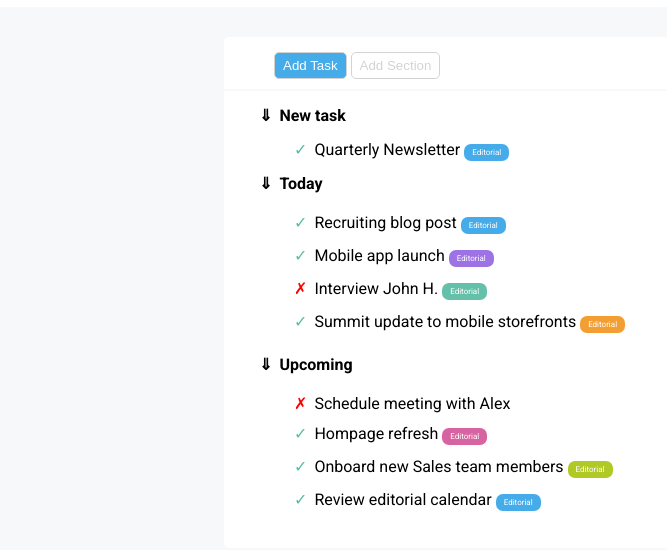
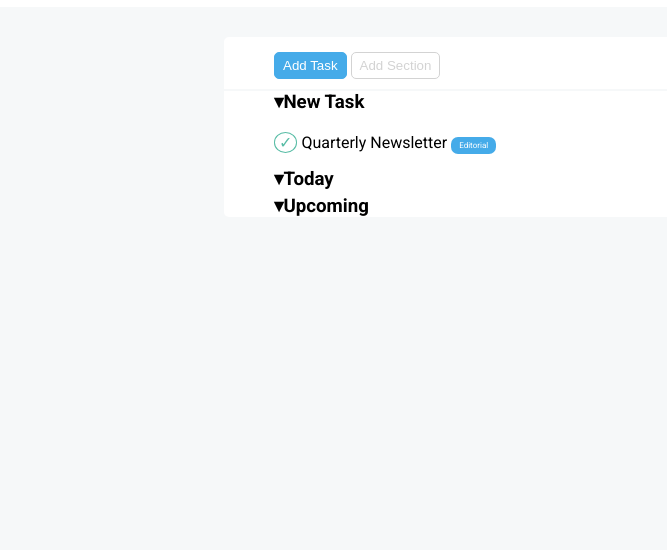
Before and after one commit to AnotherDebug/html-css-toboolist, a plain HTML site: page index.html in a window 1280 px wide. Shown: the part 68-618 px from the top of the page, without its empty margins (0-667 px from the left). Drawn offline with Linux system fonts and the light colour scheme.

Commit message:
aggiornamento correzione

```diff
--- a/assets/css/style.css
+++ b/assets/css/style.css
@@ -3,6 +3,8 @@
     padding: 0;
     box-sizing: border-box;
 }
+
+
 
 body {
     font-family: 'Roboto', sans-serif;
@@ -15,6 +17,21 @@ body {
     margin: auto;
     margin-top: 30px;
     border-radius: 5px;
+}
+
+.label {
+    font-size: 8px;
+    border-radius: 7px;
+    padding: 4px 8px;
+    color: white;
+}
+
+.circle {
+    width: 50px;
+    height: 50px;
+    line-height: 50px;
+    border-radius: 50%;
+    border: 1px solid #57BCA5;
 }
 
 
@@ -56,6 +73,7 @@ section div input {
 #button-blue {
     background-color: #45ABE9;
     color: white;
+    border-color: #45ABE9;
 }
 
 #button-white {
@@ -68,56 +86,51 @@ hr {
 
 /* List */
 
-.title {
-    font-weight: 400;
-    line-height: 30px;
-}
 
 .list {
     list-style: none;
-    padding: 15px 35px;
+    margin-left: 50px;
 }
 
-.label {
-    font-size: 8px;
-    border-radius: 7px;
-    padding: 4px 8px;
-    color: white;
-}
 
-.label.blue {
+
+.label.editorial {
     background-color: #45ABE9;
 }
-.label.purple {
+.label.goals {
     background-color: #9C72E4;
 }
-.label.lightgreen {
+.label.recruiting {
     background-color: #64C0A9;
 }
-.label.orange {
+.label.mobile {
     background-color: #F29E33;
 }
-.label.pink {
+.label.website {
     background-color: #D763A1;
 }
-.label.green {
+.label.seals {
     background-color: #B0C925;
 }
 
 /* arrow list */
-.arrow-down{
-	padding-right:7px;
+.arrow-down::before{
 	color: black;
+    content: "\25BE";
 }
 /* Check list */
-section ul li ol li:before{
+.checked:before{
+    padding: 4px;
 	content: "\2713";
-	padding-right:7px;
 	color: #57BCA5;
 }
-/* cross list */
-section ul li ol li.cross:before{
+/* Uncheck list */
+.unchecked:before{
 	content: "\2717";
 	padding-right:7px;
 	color: red;
 }
+
+h3 {
+    margin-bottom: 5px;
+}
--- a/index.html
+++ b/index.html
@@ -37,31 +37,48 @@
         </section>
 
         <!-- List -->
-        <section>
+        <!-- <section>
             <ul class="list">
                 <li>
                     <strong><span class="arrow-down">&dArr;</span>New task</strong>
-                    <ol class="list">
+                    <ul class="list">
                         <li><span></span>Quarterly Newsletter <span class="label blue">Editorial</span></li>
-                    </ol>
+                    </ul>
                 </li>
                 <li>
                     <strong><span class="arrow-down">&dArr;</span>Today</strong>
-                    <ol class="list title">
+                    <ul class="list title">
                         <li>Recruiting blog post <span class="label blue">Editorial</span></li>
                         <li>Mobile app launch <span class="label purple">Editorial</span></li>
                         <li class="cross">Interview John H. <span class="label lightgreen">Editorial</span></li>
                         <li>Summit update to mobile storefronts <span class="label orange">Editorial</span></li>
-                    </ol>
+                    </ul>
                 </li>
                 <li>
                     <strong><span class="arrow-down">&dArr;</span>Upcoming</strong>
-                    <ol class="list title">
+                    <ul class="list title">
                         <li class="cross">Schedule meeting with Alex</li>
                         <li>Hompage refresh <span class="label pink">Editorial</span></li>
                         <li>Onboard new Sales team members <span class="label green">Editorial</span></li>
                         <li>Review editorial calendar <span class="label blue">Editorial</span></li>
-                    </ol>
+                    </ul>
+                </li>
+            </ul>
+        </section> -->
+
+        <section>
+            <ul class="list">
+                <li>
+                    <h3 class="arrow-down">New Task</h3>
+                    <span class="circle checked"></span>
+                    <span>Quarterly Newsletter</span>
+                    <span class="label editorial">Editorial</span>
+                </li>
+                <li>
+                    <h3 class="arrow-down">Today</h3>
+                </li>
+                <li>
+                    <h3 class="arrow-down">Upcoming</h3>
                 </li>
             </ul>
         </section>
```
